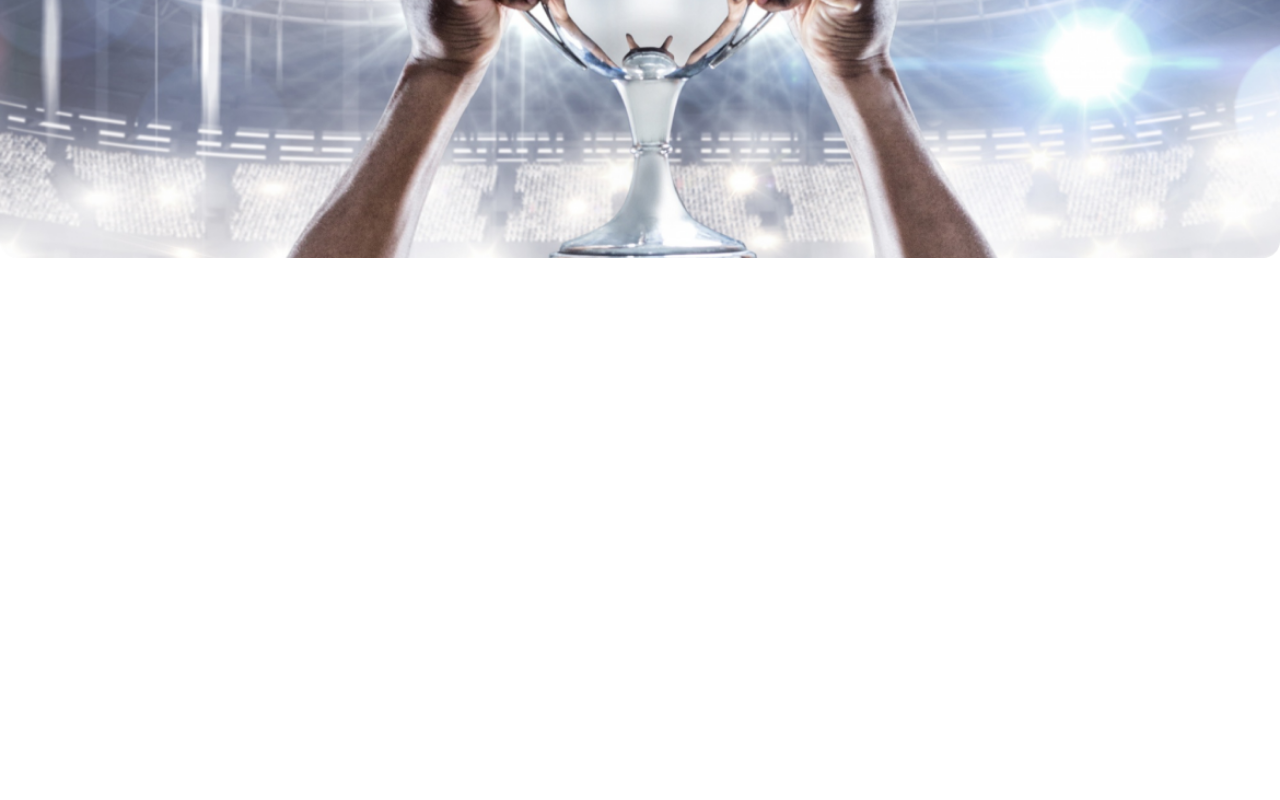
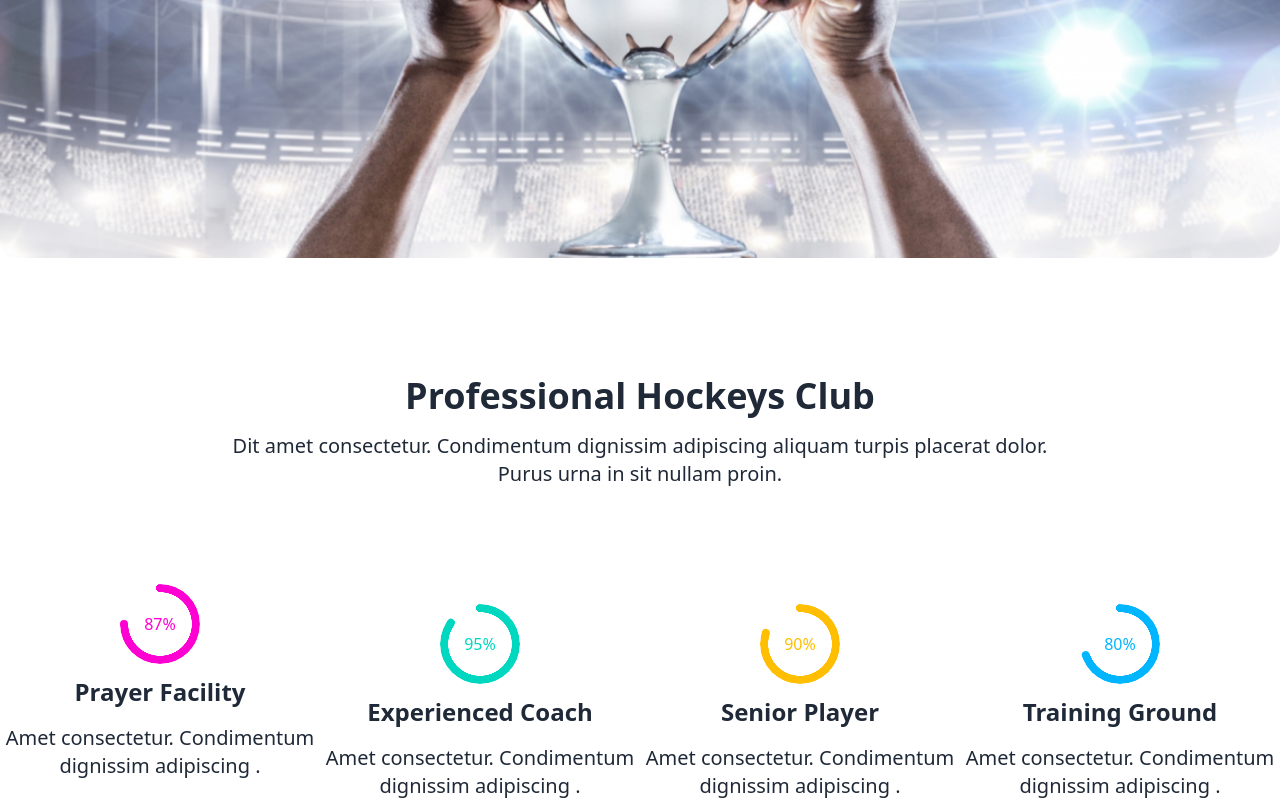
Before and after one commit to saifullah199/Hockey-B9A3, a plain HTML site: page index.html in a window 1280 px wide. Shown: the part 372-1172 px from the top of the page. Before the commit the page ends 800 px from the top, so only its background shows below. Drawn offline with nearby package versions, Linux system fonts and the light colour scheme.

Commit message:
professional section finished

```diff
--- a/index.html
+++ b/index.html
@@ -31,11 +31,50 @@
                 </div>
 
 
+
               </div>
 
         </section>
     </header>
     <main>
+        <!-- professional section -->
+        <section class="container mx-auto mt-28">
+            <h3 class="text-4xl font-extrabold text-center">Professional Hockeys Club</h3>
+            <p class="text-center text-xl mt-4"> Dit amet consectetur. Condimentum dignissim adipiscing aliquam turpis placerat dolor. <br> Purus urna in sit nullam proin.
+            </p>
+
+            <div class="grid grid-cols-1 lg:grid-cols-4 mt-24">
+                <div class="text-center">
+                    <div class="radial-progress text-secondary" style="--value:75;" role="progressbar">87%</div>
+                    <h4 class="text-2xl font-semibold mt-3"> Prayer Facility</h4>
+                    <p class="text-xl mt-4">Amet consectetur. Condimentum dignissim adipiscing .</p>
+
+                </div>
+                <div class="text-center mt-5">
+                    <div class="radial-progress text-accent" style="--value:85;" role="progressbar">95%</div>
+                    <h4 class="text-2xl font-semibold mt-3"> Experienced Coach</h4>
+                    <p class="text-xl  mt-4">Amet consectetur. Condimentum dignissim adipiscing .</p>
+
+                </div>
+                <div class="text-center mt-5">
+                    <div class="radial-progress text-warning" style="--value:80;" role="progressbar">90%</div>
+                    <h4 class="text-2xl font-semibold mt-3"> Senior Player</h4>
+                    <p class="text-xl  mt-4">Amet consectetur. Condimentum dignissim adipiscing .</p>
+
+                </div>
+                <div class="text-center mt-5">
+                    <div class="radial-progress text-info" style="--value:70;" role="progressbar">80%</div>
+                    <h4 class="text-2xl font-semibold mt-3"> Training Ground</h4>
+                    <p class="text-xl  mt-4">Amet consectetur. Condimentum dignissim adipiscing .</p>
+
+                </div>
+
+            </div>
+        </section>
+        <!-- professional section end -->
+
+        <!-- program section -->
+
 
     </main>
     <footer>
```
